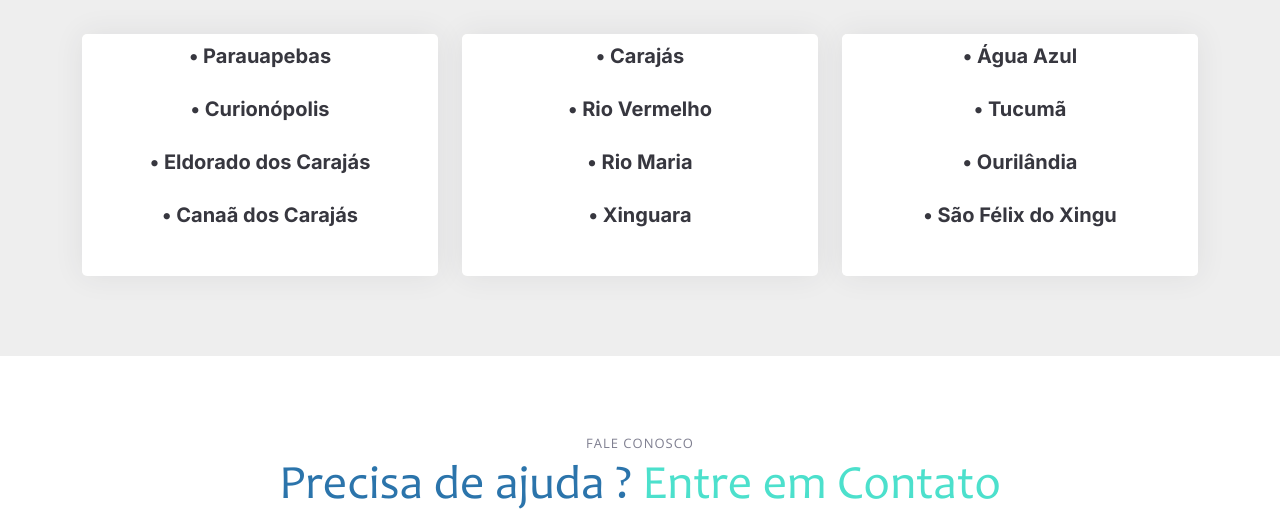
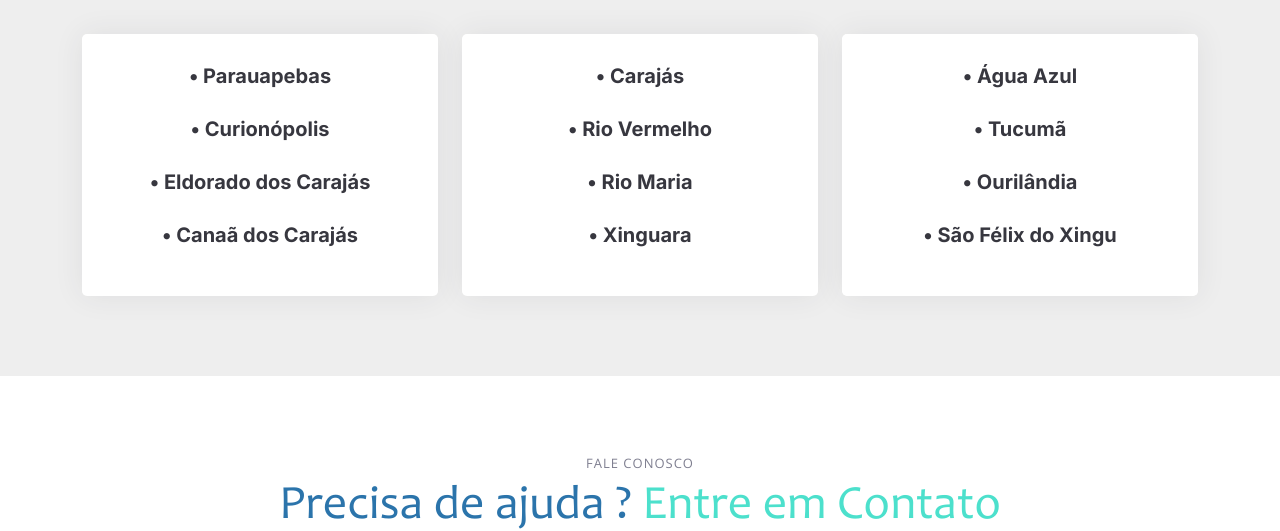
Before and after one commit to AthosReis/NatuClara, a plain HTML site: page index.html in a window 1280 px wide. Shown: the part 4451-4982 px from the top of the page. Drawn offline with nearby package versions, Linux system fonts and the light colour scheme.

Commit message:
preparando pro dominio final

```diff
--- a/assets/css/main.css
+++ b/assets/css/main.css
@@ -1209,7 +1209,7 @@ section {
 }
 
 .chefs .chef-member .member-info {
-  padding: 10px 15px 20px 15px;
+  padding: 30px 15px 20px 15px;
 }
 
 .member-infobx {
```
